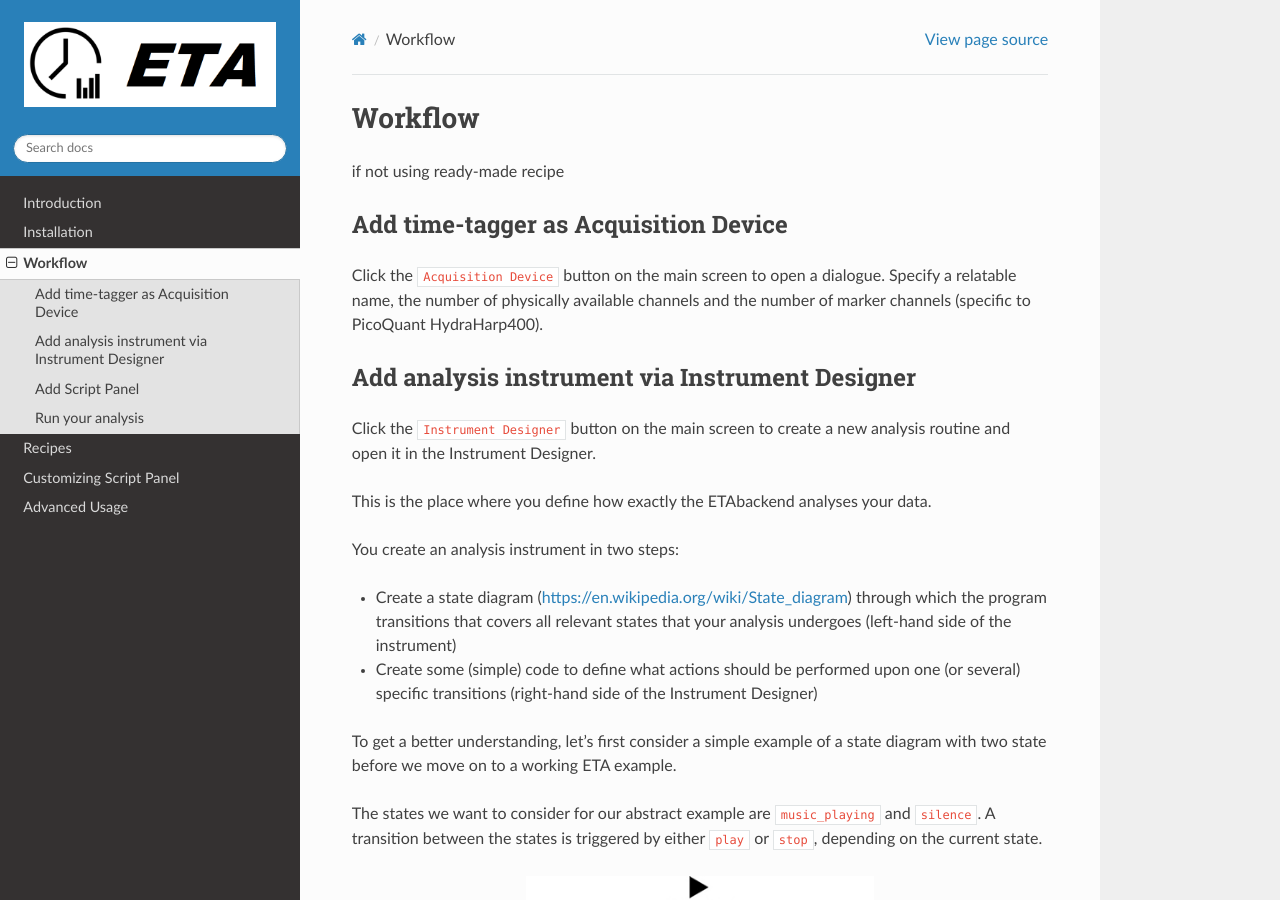
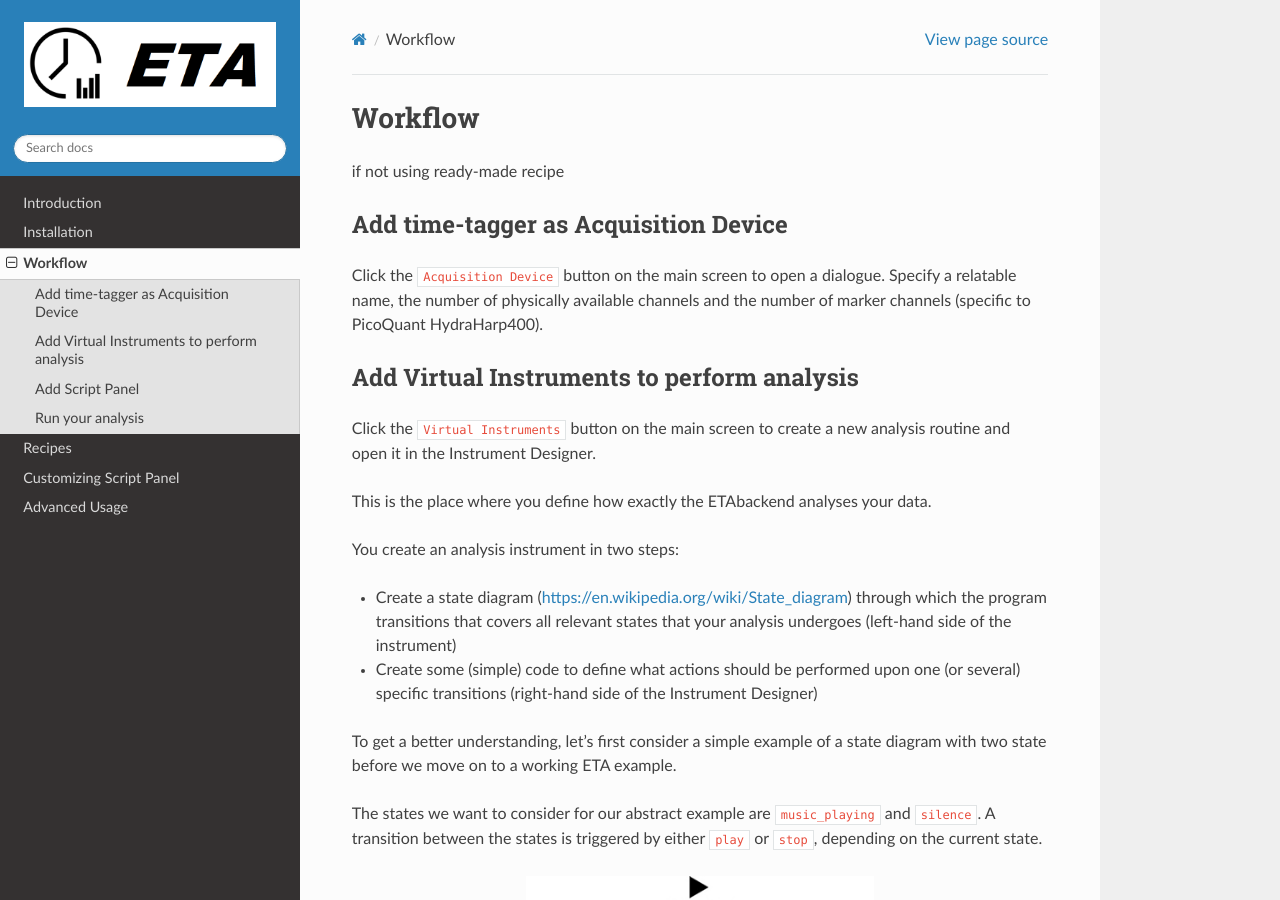
Before and after one commit to timetag/timetag.github.io, a Sphinx documentation site: the page built from docs/workflow.rst, in a window 1280 px wide and 900 px high. Built offline with Sphinx 7.4.7 and the Read the Docs theme 2.0.0, drawn with Linux system fonts in a browser that asks for light colours; some of the changed text lies outside the part shown.

Commit message:
Update workflow.rst

```diff
--- a/docs/workflow.rst
+++ b/docs/workflow.rst
@@ -12,10 +12,10 @@ Click the ``Acquisition Device`` button on the main screen to open a dialogue.
 Specify a relatable name, the number of physically available channels and
 the number of marker channels (specific to PicoQuant HydraHarp400).
 
-Add analysis instrument via Instrument Designer
+Add Virtual Instruments to perform analysis
 --------------------------------------------------
 
-Click the ``Instrument Designer`` button on the main screen to create a new analysis routine and open it in the Instrument Designer.
+Click the ``Virtual Instruments`` button on the main screen to create a new analysis routine and open it in the Instrument Designer.
 
 This is the place where you define how exactly the ETAbackend analyses your data.
 
@@ -166,4 +166,4 @@ Please refer to our pre-made recipes for inspiration.
 
 Run your analysis
 ----------------------
-Once you have added ``Acquisition Device``, ``Instrument Designer`` and ``Script Panel``, return to the home screen and press ``Run`` on the ``Script Panel`` of your choice.
+Once you have added ``Acquisition Device``, ``Virtual Instruments`` and ``Script Panel``, return to the home screen and press ``Run`` on the ``Script Panel`` of your choice.
```
